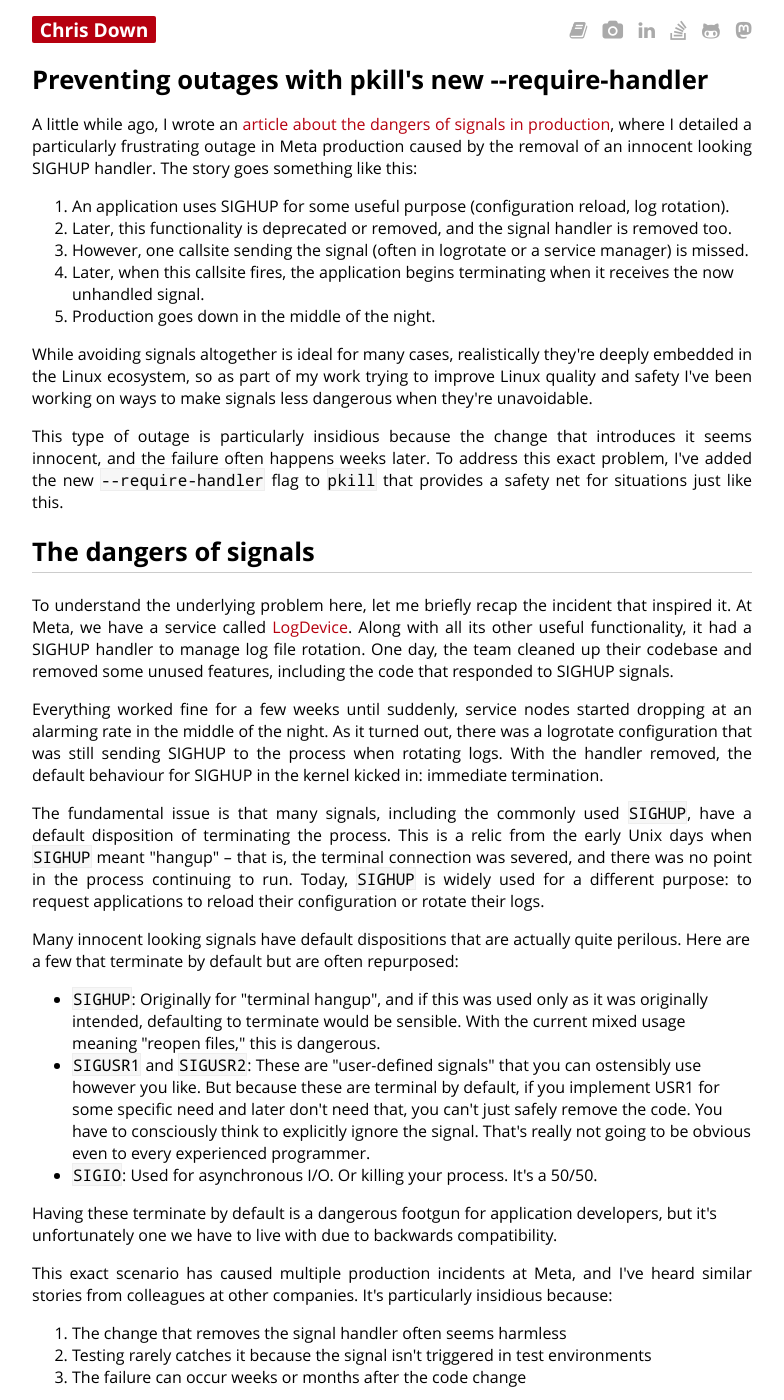
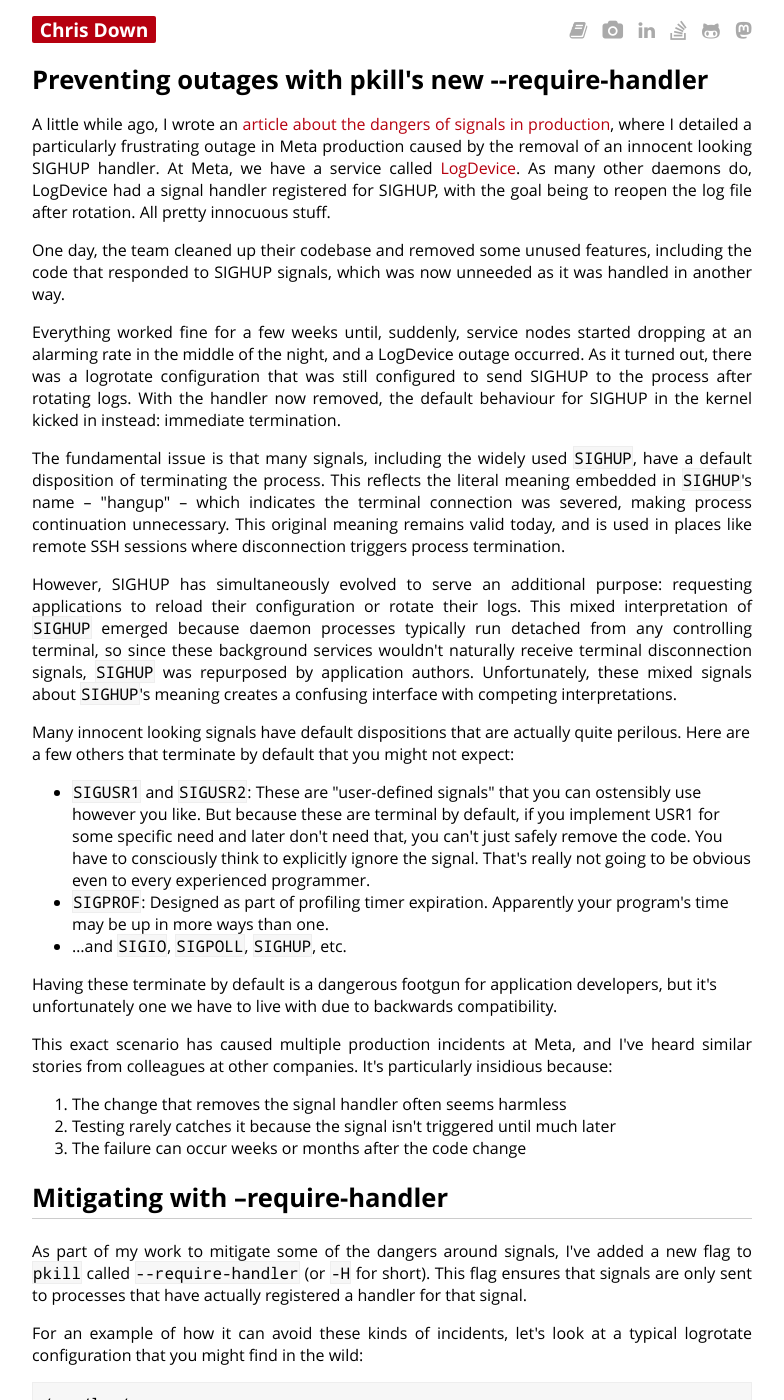
Before and after one commit to cdown/chrisdown.name, a Jekyll site: the page built from _posts/2025-05-12-safer-signal-sending-with-pkill-require-handler.md, in a window 1280 px wide and 1400 px high. Shown: the whole window, without its empty margins (248-1032 px from the left). Built offline with Jekyll 4.4.1, drawn with Linux system fonts in a browser that asks for light colours; some of the changed text lies outside the part shown.

Commit message:
require handler post: Reword

```diff
--- a/_posts/2025-05-12-safer-signal-sending-with-pkill-require-handler.md
+++ b/_posts/2025-05-12-safer-signal-sending-with-pkill-require-handler.md
@@ -7,66 +7,54 @@ description: "A safer approach to using signals in production systems, avoiding
 A little while ago, I wrote an [article about the dangers of signals in
 production](https://developers.facebook.com/blog/post/2022/09/27/signals-in-prod-dangers-and-pitfalls/),
 where I detailed a particularly frustrating outage in Meta production caused by
-the removal of an innocent looking SIGHUP handler. The story goes something
-like this:
+the removal of an innocent looking SIGHUP handler. At Meta, we have a service
+called
+[LogDevice](https://engineering.fb.com/2017/08/31/core-infra/logdevice-a-distributed-data-store-for-logs/).
+As many other daemons do, LogDevice had a signal handler registered for SIGHUP,
+with the goal being to reopen the log file after rotation. All pretty innocuous
+stuff.
 
-1. An application uses SIGHUP for some useful purpose (configuration reload,
-   log rotation).
-2. Later, this functionality is deprecated or removed, and the signal handler
-   is removed too.
-3. However, one callsite sending the signal (often in logrotate or a service
-   manager) is missed.
-4. Later, when this callsite fires, the application begins terminating when it
-   receives the now unhandled signal.
-5. Production goes down in the middle of the night.
+One day, the team cleaned up their codebase and removed some unused features,
+including the code that responded to SIGHUP signals, which was now unneeded as
+it was handled in another way.
 
-While avoiding signals altogether is ideal for many cases, realistically
-they're deeply embedded in the Linux ecosystem, so as part of my work trying to
-improve Linux quality and safety I've been working on ways to make signals less
-dangerous when they're unavoidable.
+Everything worked fine for a few weeks until, suddenly, service nodes started
+dropping at an alarming rate in the middle of the night, and a LogDevice outage
+occurred. As it turned out, there was a logrotate configuration that was still
+configured to send SIGHUP to the process after rotating logs. With the handler
+now removed, the default behaviour for SIGHUP in the kernel kicked in instead:
+immediate termination.
 
-This type of outage is particularly insidious because the change that
-introduces it seems innocent, and the failure often happens weeks later. To
-address this exact problem, I've added the new `--require-handler` flag to
-`pkill` that provides a safety net for situations just like this.
+The fundamental issue is that many signals, including the widely used `SIGHUP`,
+have a default disposition of terminating the process. This reflects the
+literal meaning embedded in `SIGHUP`'s name -- "hangup" -- which indicates the
+terminal connection was severed, making process continuation unnecessary. This
+original meaning remains valid today, and is used in places like remote SSH
+sessions where disconnection triggers process termination.
 
-## The dangers of signals
-
-To understand the underlying problem here, let me briefly recap the incident
-that inspired it. At Meta, we have a service called
-[LogDevice](https://engineering.fb.com/2017/08/31/core-infra/logdevice-a-distributed-data-store-for-logs/).
-Along with all its other useful functionality, it had a SIGHUP handler to
-manage log file rotation. One day, the team cleaned up their codebase and
-removed some unused features, including the code that responded to SIGHUP
-signals.
-
-Everything worked fine for a few weeks until suddenly, service nodes started
-dropping at an alarming rate in the middle of the night. As it turned out,
-there was a logrotate configuration that was still sending SIGHUP to the
-process when rotating logs. With the handler removed, the default behaviour for
-SIGHUP in the kernel kicked in: immediate termination.
-
-The fundamental issue is that many signals, including the commonly used
-`SIGHUP`, have a default disposition of terminating the process. This is a
-relic from the early Unix days when `SIGHUP` meant "hangup" -- that is, the
-terminal connection was severed, and there was no point in the process
-continuing to run. Today, `SIGHUP` is widely used for a different purpose: to
-request applications to reload their configuration or rotate their logs.
+However, SIGHUP has simultaneously evolved to serve an additional purpose:
+requesting applications to reload their configuration or rotate their logs.
+This mixed interpretation of `SIGHUP` emerged because daemon processes
+typically run detached from any controlling terminal, so since these background
+services wouldn't naturally receive terminal disconnection signals, `SIGHUP`
+was repurposed by application authors. Unfortunately, these mixed signals about
+`SIGHUP`'s meaning creates a confusing interface with competing
+interpretations.
 
 {% sidenote %}
 Many innocent looking signals have default dispositions that are actually quite
-perilous. Here are a few that terminate by default but are often repurposed:
+perilous. Here are a few others that terminate by default that you might not
+expect:
 
-- `SIGHUP`: Originally for "terminal hangup", and if this was used only as it
-   was originally intended, defaulting to terminate would be sensible. With the
-   current mixed usage meaning "reopen files," this is dangerous.
 - `SIGUSR1` and `SIGUSR2`: These are "user-defined signals" that you can
    ostensibly use however you like. But because these are terminal by default,
    if you implement USR1 for some specific need and later don't need that, you
    can't just safely remove the code. You have to consciously think to
    explicitly ignore the signal. That's really not going to be obvious even to
    every experienced programmer.
-- `SIGIO`: Used for asynchronous I/O. Or killing your process. It's a 50/50.
+- `SIGPROF`: Designed as part of profiling timer expiration. Apparently your
+  program's time may be up in more ways than one.
+- ...and `SIGIO`, `SIGPOLL`, `SIGHUP`, etc.
 
 Having these terminate by default is a dangerous footgun for application
 developers, but it's unfortunately one we have to live with due to backwards
@@ -78,7 +66,8 @@ heard similar stories from colleagues at other companies. It's particularly
 insidious because:
 
 1. The change that removes the signal handler often seems harmless
-2. Testing rarely catches it because the signal isn't triggered in test environments
+2. Testing rarely catches it because the signal isn't triggered until much
+   later
 3. The failure can occur weeks or months after the code change
 
 ## Mitigating with --require-handler
@@ -88,8 +77,8 @@ new flag to `pkill` called `--require-handler` (or `-H` for short). This flag
 ensures that signals are only sent to processes that have actually registered a
 handler for that signal.
 
-Let's look at a typical logrotate configuration that you might find in the
-wild:
+For an example of how it can avoid these kinds of incidents, let's look at a
+typical logrotate configuration that you might find in the wild:
 
 {% highlight bash %}
 /var/log/cron
@@ -106,11 +95,11 @@ wild:
 {% endhighlight %}
 
 This pattern is extremely common in system administration scripts. It reads a
-PID from a file and sends a signal directly. But it has no way to verify
+PID from a file and sends a signal directly. However, it has no way to verify
 whether the process actually has a handler for that signal before sending it.
 
-With the new `--require-handler` flag, we can combine it with pkill's existing
-`-F` flag (which reads PIDs from a file) to create a much safer alternative:
+We can combine the new `pkill -H` flag with pkill's existing `-F` flag (which
+reads PIDs from a file) to create a much safer alternative:
 
 {% highlight bash %}
 /var/log/cron
@@ -126,9 +115,9 @@ With the new `--require-handler` flag, we can combine it with pkill's existing
 }
 {% endhighlight %}
 
-This version only sends a SIGHUP signal if the process has a handler,
-preventing accidental termination. It's also a lot simpler than the original
-shell command, with fewer moving parts and subshells.
+This version only sends a `SIGHUP` signal if the process has a `SIGHUP`
+handler, preventing accidental termination. It's also a lot simpler than the
+original shell command, with fewer moving parts and subshells.
 
 ## How does it work?
 
@@ -151,18 +140,29 @@ SigCgt: 0000000180000000
 {% endhighlight %}
 
 The key field here is `SigCgt` (that is, "signals caught"), which shows which
-signals have userspace handlers registered. These fields are hexadecimal
-bitmaps where each bit represents a signal number. If bit N-1 is set, it means
-there's a handler for signal N.
+signals have userspace handlers registered in this process. These fields are
+hexadecimal bitmaps where each bit represents a signal number. If bit N-1 is
+set, it means there's a handler for signal N.
 
-The implementation of the `--require-handler` flag is quite straightforward. It
-reads this bitmap from `/proc/[pid]/status` and checks if the bit corresponding
-to the signal is set:
+So to decode these, we first decode these from hexadecimal, and then check the
+relevant bit position. For `SIGUSR1`, for example, we can see the value the
+value is 10:
+
+{% highlight bash %}
+% kill -l USR1
+10
+{% endhighlight %}
+
+So since we have a userspace signal handler if bit N-1 is set, we should check
+if bit 9 is set.
+
+That's exactly how this new feature works, too. When you call `pkill -H`, we
+read the bitmap from `/proc/[pid]/status` and check if the bit corresponding to
+the signal is set:
 
 {% cc %}
 {% highlight c %}
-static unsigned long long unhex (const char *restrict in)
-{
+static unsigned long long unhex(const char *restrict in) {
     unsigned long long ret;
     char *rem;
     errno = 0;
@@ -174,9 +174,10 @@ static unsigned long long unhex (const char *restrict in)
     return ret;
 }
 
-static int match_signal_handler (const char *restrict sigcgt, const int signal)
-{
-    return sigcgt && (((1UL << (signal - 1)) & unhex(sigcgt)) != 0);
+static int match_signal_handler(const char *restrict sigcgt,
+                                const int signal) {
+    return sigcgt &&
+           (((1UL << (signal - 1)) & unhex(sigcgt)) != 0);
 }
 {% endhighlight %}
 <div class="citation"><a href="https://gitlab.com/procps-ng/procps/-/blob/092ecde3601eb3979335ec1ff1fe598044c4b58f/src/pgrep.c">src/pgrep.c</a> from procps-ng</div>
@@ -318,8 +319,8 @@ $ # Process terminated due to unhandled SIGHUP
 
 ## Real world implementation
 
-`--require-handler` is most valuable in system management contexts where
-signals are traditionally used for control, such as:
+`pkill -H` is most valuable in system management contexts where signals are
+traditionally used for control, such as:
 
 1. **Log rotation scripts**: When telling a service to reopen its logs
 2. **Configuration management**: When asking a service to reload its config
@@ -363,22 +364,20 @@ process. This includes:
 - Monitoring systems that might send signals
 - Any other services that interact with yours
 
-`--require-handler` adds a safety net, but where possible it's still ideal to
-clean up all signal senders when removing a handler.
-
-All in all, the new `--require-handler` flag in `pkill` provides a simple but
-effective safeguard against one of the most common signal-related problems in
-production environments. This isn't a silver bullet for all signal related
-issues -- signals still have many other problems as detailed in my previous
-article -- but for systems where signals can't be entirely avoided, this flag
-adds a meaningful layer of protection.
+`pkill -H` adds a safety net, but where possible it's still ideal to clean up
+all signal senders when removing a handler. All in all, `pkill -H` provides a
+simple but effective safeguard against one of the most common signal-related
+problems in production environments. This isn't a silver bullet for all signal
+related issues -- signals still have many other problems as detailed in my
+previous article -- but for systems where signals can't be entirely avoided,
+this flag adds a meaningful layer of protection.
 
 The new functionality is in procps-ng 4.0.3, which should be in most
 distributions now. While signals might be deeply entrenched in Unix and Linux,
-that doesn't mean we can't make them safer to use. The `--require-handler` flag
-is one small step toward that goal. For new applications, I still recommend
-using more explicit IPC mechanisms when possible, but for existing systems,
-this flag can help prevent those dreaded midnight wake-up calls when logrotate
-innocently goes about its business. :-)
+that doesn't mean we can't make them safer to use. `pkill -H` is one step
+towards that goal. For new applications, I still recommend using more explicit
+IPC mechanisms when possible, but for existing systems using signals, this flag
+can help prevent those dreaded midnight wake-up calls when logrotate innocently
+goes about its business. :-)
 
-And many thanks to [Craig](https://gitlab.com/csmall) for reviewing the patch!
+Many thanks to [Craig](https://gitlab.com/csmall) for reviewing the patch.
```
